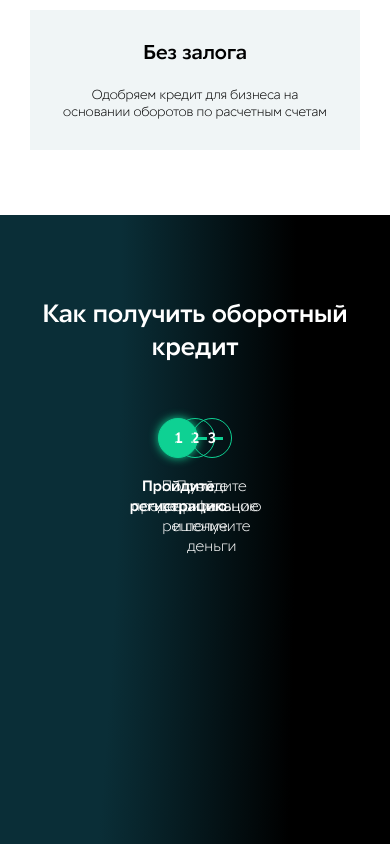
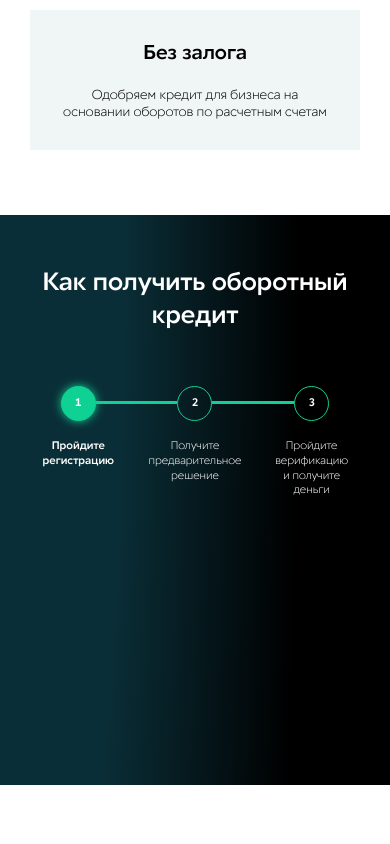
Before and after one commit to mrdeviantart/projects, a website: page jetlend/app/index.html in a window 390 px wide. Shown: the part 983-1827 px from the top of the page. After the commit the page ends 1768 px from the top, so only its background shows below. Drawn offline with Linux system fonts and the light colour scheme.

Commit message:
stages responsive done

```diff
--- a/jetlend/app/scss/custom/components/stages/_stages.scss
+++ b/jetlend/app/scss/custom/components/stages/_stages.scss
@@ -5,6 +5,10 @@
 .stages {
     background: $bg-rg-color;
     padding: 82px 0 287px;
+
+    @media (max-width: 600px) {
+        padding-top: 50px;
+    }
 }
 
 .stages-wrapper {
@@ -15,6 +19,18 @@
         width: 100%;
         display: flex;
         padding: 0 150px;
+
+        @media (max-width: 1280px) {
+            padding: 0 75px;
+        }
+
+        @media (max-width: 1024px) {
+            padding: 0 25px;
+        }
+
+        @media (max-width: 768px) {
+            padding: 0;
+        }
 
         .location-item {
             width: 33.33333%;
@@ -50,6 +66,11 @@
                     width: 50%;
                     height: 3px;
                     background: $main-color;
+
+                    @media (max-width: 600px) {
+                        top: 15px;
+                        right: -17.5px;
+                    }
                 }
             }
 
@@ -64,6 +85,11 @@
                     width: 50%;
                     height: 3px;
                     background: $main-color;
+
+                    @media (max-width: 600px) {
+                        top: 15px;
+                        left: -17.5px;
+                    }
                 }
             }
 
@@ -78,6 +104,11 @@
                     width: 50%;
                     height: 3px;
                     background: $main-color;
+
+                    @media (max-width: 600px) {
+                        top: 15px;
+                        left: -17.5px;
+                    }
                 }
 
                 &:after {
@@ -89,6 +120,11 @@
                     width: 50%;
                     height: 3px;
                     background: $main-color;
+
+                    @media (max-width: 600px) {
+                        top: 15px;
+                        right: -17.5px;
+                    }
                 }
             }
 
@@ -109,10 +145,29 @@
                 color: $white;
 
                 margin-bottom: 18px;
+
+                @media (max-width: 768px) {
+                    font-size: 13px;
+                }
+
+                @media (max-width: 600px) {
+                    width: 35px;
+                    height: 35px;
+
+                    font-size: 12px;
+                }
+
+                @media (max-width: 420px) {
+                    font-size: 11px;
+                }
             }
 
             .location-txt {
                 padding: 0 50px;
+
+                @media (max-width: 768px) {
+                    padding: 0 20px;
+                }
 
                 p {
                     font-family: $main-font;
@@ -121,6 +176,18 @@
                     line-height: 1.34;
 
                     color: $white;
+
+                    @media (max-width: 768px) {
+                        font-size: 13px;
+                    }
+
+                    @media (max-width: 600px) {
+                        font-size: 12px;
+                    }
+
+                    @media (max-width: 420px) {
+                        font-size: 11px;
+                    }
                 }
             }
         }
```
Also changed, not shown: jetlend/app/css/style.css, 1 other file.
